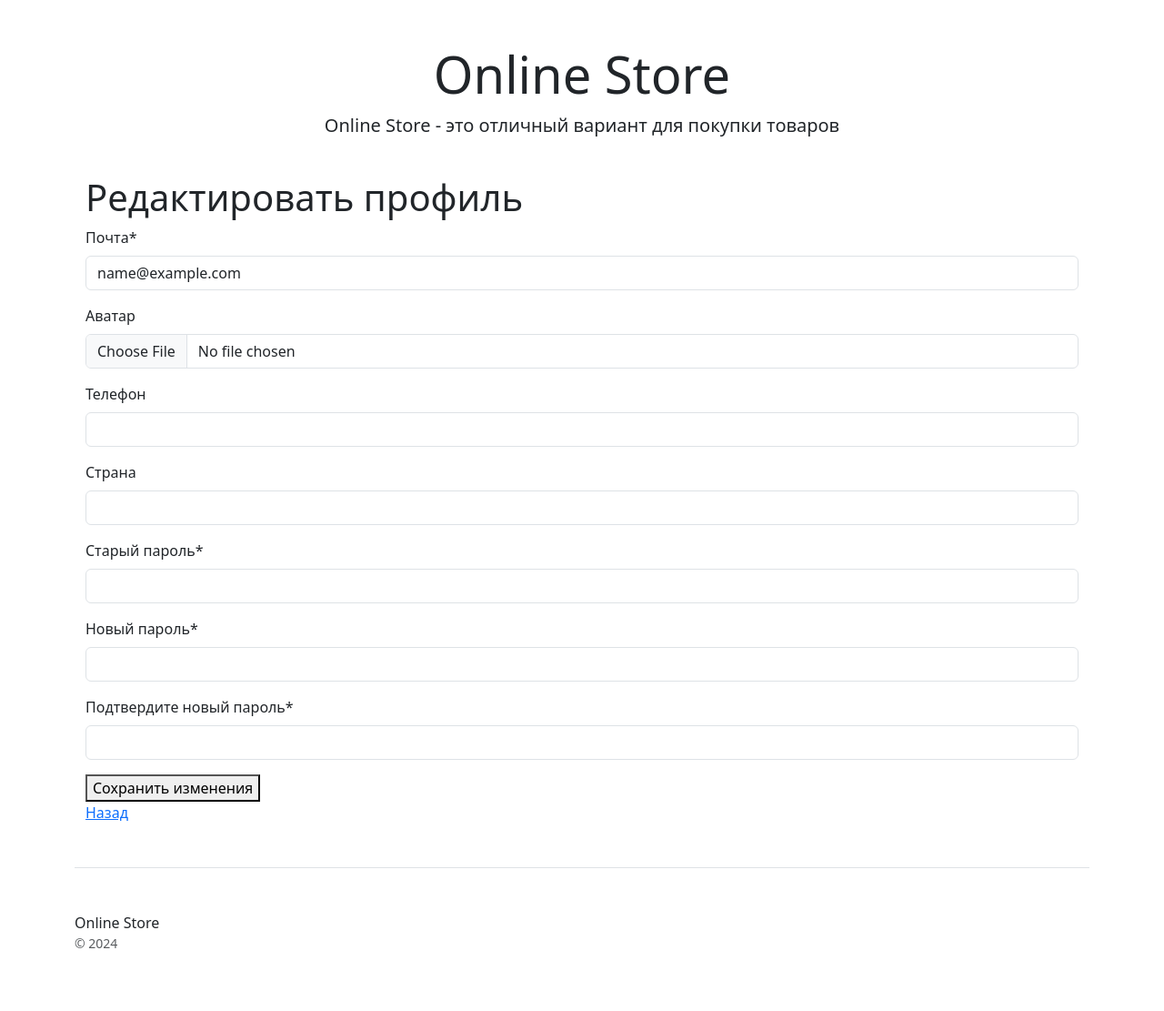
After one commit to KudryashovR/online_store, a Django app: page /users/profile/edit/ in a window 1280 px wide. The commit adds this page. Shown: the whole page at 91% size. Run offline with Django 5.2, Linux system fonts and the light colour scheme; the visitor is signed in with stand-in values (Sample User, id 1); data comes from the database, SQL or seed files in the repository; parts of the project's set-up code (start-up, migrations or seed data) failed here and were passed over; some libraries are stand-ins or nearby versions.

Commit message:
ADD: Profile change form

```diff
--- a/catalog/templates/catalog/include/inc_menu.html
+++ b/catalog/templates/catalog/include/inc_menu.html
@@ -3,6 +3,7 @@
     <nav class="ms-5">
         <a class="p-2 btn btn-outline-primary" href="{% url 'catalog:home' %}">Каталог</a>
         <a class="p-2 btn btn-outline-primary" href="{% url 'catalog:contacts' %}">Контакты</a>
+        <a class="p-2 btn btn-outline-primary" href="{% url 'users:profile_edit' %}">Профиль</a>
         <form method="post" action="{% url 'logout' %}">
             {% csrf_token %}
             <button class="p-2 btn btn-outline-primary" type="submit">Выход</button>
--- a/users/forms.py
+++ b/users/forms.py
@@ -1,3 +1,4 @@
+from django import forms
 from django.contrib.auth.forms import UserCreationForm
 
 from users.models import User
@@ -7,3 +8,23 @@ class CustomUserCreationForm(UserCreationForm):
     class Meta:
         model = User
         fields = ('email', 'password1', 'password2')
+
+
+class ProfileForm(forms.ModelForm):
+    old_password = forms.CharField(widget=forms.PasswordInput, label='Старый пароль')
+    new_password1 = forms.CharField(widget=forms.PasswordInput, label='Новый пароль')
+    new_password2 = forms.CharField(widget=forms.PasswordInput, label='Подтвердите новый пароль')
+
+    def clean(self):
+        cleaned_data = super().clean()
+        new_password1 = cleaned_data.get("new_password1")
+        new_password2 = cleaned_data.get("new_password2")
+
+        if new_password1 and new_password2 and new_password1 != new_password2:
+            self.add_error('new_password2', "Пароли не совпадают")
+
+        return cleaned_data
+
+    class Meta:
+        model = User
+        fields = ('email', 'avatar', 'phone', 'country')
--- /dev/null
+++ b/users/templates/users/profile_edit.html
@@ -0,0 +1,13 @@
+{% extends 'users/base.html' %}
+{% block content %}
+{% load crispy_forms_tags %}
+<div class="container">
+    <h1>Редактировать профиль</h1>
+    <form method="post" enctype="multipart/form-data">
+        {% csrf_token %}
+        {{ form|crispy }}
+        <button type="submit">Сохранить изменения</button>
+    </form>
+    <a href="{% url 'catalog:home' %}">Назад</a>
+</div>
+{% endblock %}
--- a/users/urls.py
+++ b/users/urls.py
@@ -1,7 +1,7 @@
 from django.urls import path
 
 from users.apps import UsersConfig
-from users.views import RegisterView, VerifyEmailView, CustomLoginView, PasswordResetView
+from users.views import RegisterView, VerifyEmailView, CustomLoginView, PasswordResetView, ProfileUpdateView
 
 app_name = UsersConfig.name
 
@@ -10,4 +10,5 @@ urlpatterns = [
     path('verify/<int:user_id>/', VerifyEmailView.as_view(), name='verify_email'),
     path('login/', CustomLoginView.as_view(), name='login'),
     path('password_reset/', PasswordResetView.as_view(), name='password_reset'),
+    path('profile/edit/', ProfileUpdateView.as_view(), name='profile_edit'),
 ]
--- a/users/views.py
+++ b/users/views.py
@@ -6,10 +6,11 @@ from django.shortcuts import get_object_or_404, render
 from django.urls import reverse_lazy
 from django.utils.crypto import get_random_string
 from django.views import View
-from django.views.generic import CreateView
+from django.views.generic import CreateView, UpdateView
 
+from catalog.mixins import CustomLoginRequiredMixin
 from config.settings import env, EMAIL_HOST_USER
-from users.forms import CustomUserCreationForm
+from users.forms import CustomUserCreationForm, ProfileForm
 from users.models import User
 
 
@@ -66,3 +67,13 @@ class PasswordResetView(View):
     @staticmethod
     def send_new_password_email(user, new_password):
         send_mail("Your new password", f"Your new password is: {new_password}", EMAIL_HOST_USER, [user.email])
+
+
+class ProfileUpdateView(CustomLoginRequiredMixin, UpdateView):
+    model = User
+    form_class = ProfileForm
+    template_name = 'users/profile_edit.html'
+    success_url = reverse_lazy('catalog:home')
+
+    def get_object(self):
+        return User.objects.get(email=self.request.user)
```
